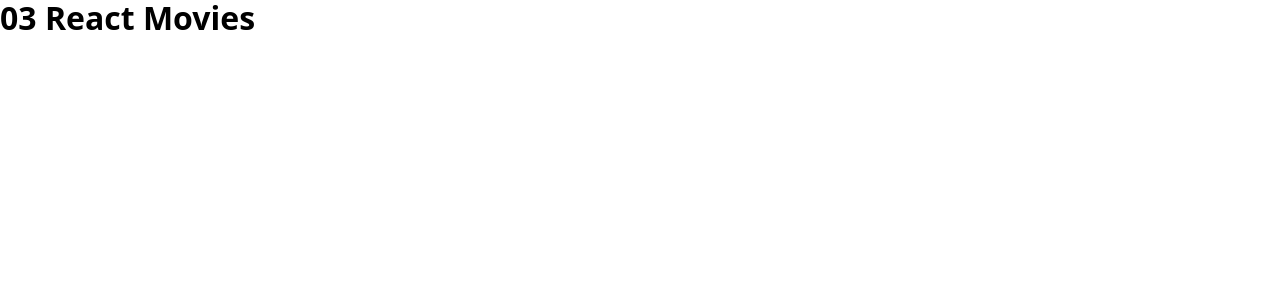
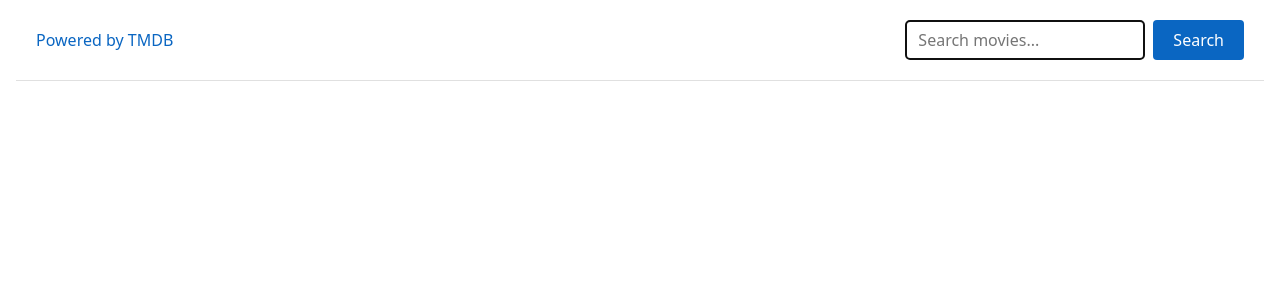
Before and after one commit to sofiiadorosh/03-react-movies, a React (Vite) app: page / in a window 1280 px wide. Shown: the top 300 px of the page. Built offline with nearby package versions, Linux system fonts and the light colour scheme; no server answers.

Commit message:
feat: add search bar

```diff
--- a/package.json
+++ b/package.json
@@ -24,7 +24,8 @@
     "axios": "^1.21.1",
     "modern-normalize": "^3.0.1",
     "react": "^19.3.1",
-    "react-dom": "^19.3.1"
+    "react-dom": "^19.3.1",
+    "react-hot-toast": "^2.6.1"
   },
   "devDependencies": {
     "@babel/core": "^7.29.7",
--- a/src/components/App/App.tsx
+++ b/src/components/App/App.tsx
@@ -1,5 +1,23 @@
+import toast, { Toaster } from 'react-hot-toast';
+import { getMovies } from '../../services/movieService';
+import SearchBar from '../SearchBar/SearchBar';
+import css from './App.module.css';
+
 function App() {
-  return <h1>03 React Movies</h1>;
+  const handleMoviesSearch = async (query: string) => {
+    const movies = await getMovies(query);
+    if (!movies.length) {
+      toast('No movies found for your request.');
+      return;
+    }
+  };
+
+  return (
+    <div className={css.app}>
+      <SearchBar onSubmit={handleMoviesSearch} />
+      <Toaster />
+    </div>
+  );
 }
 
 export default App;
--- a/src/components/SearchBar/SearchBar.tsx
+++ b/src/components/SearchBar/SearchBar.tsx
@@ -0,0 +1,48 @@
+import toast from 'react-hot-toast';
+import css from './SearchBar.module.css';
+
+interface SearchBarProps {
+  onSubmit: (query: string) => void;
+}
+
+function SearchBar({ onSubmit }: SearchBarProps) {
+  const handleSubmit = (form: FormData) => {
+    const query = form.get('query') as string;
+    if (!query?.trim()) {
+      toast('Please enter your search query.');
+      return;
+    }
+
+    onSubmit(query.trim().toLowerCase());
+  };
+
+  return (
+    <header className={css.header}>
+      <div className={css.container}>
+        <a
+          className={css.link}
+          href="https://www.themoviedb.org/"
+          target="_blank"
+          rel="noopener noreferrer"
+        >
+          Powered by TMDB
+        </a>
+        <form className={css.form} action={handleSubmit}>
+          <input
+            className={css.input}
+            type="text"
+            name="query"
+            autoComplete="off"
+            placeholder="Search movies..."
+            autoFocus
+          />
+          <button className={css.button} type="submit">
+            Search
+          </button>
+        </form>
+      </div>
+    </header>
+  );
+}
+
+export default SearchBar;
```
Also changed, not shown: 1 other file (tests, documents, lock files or other folders).
